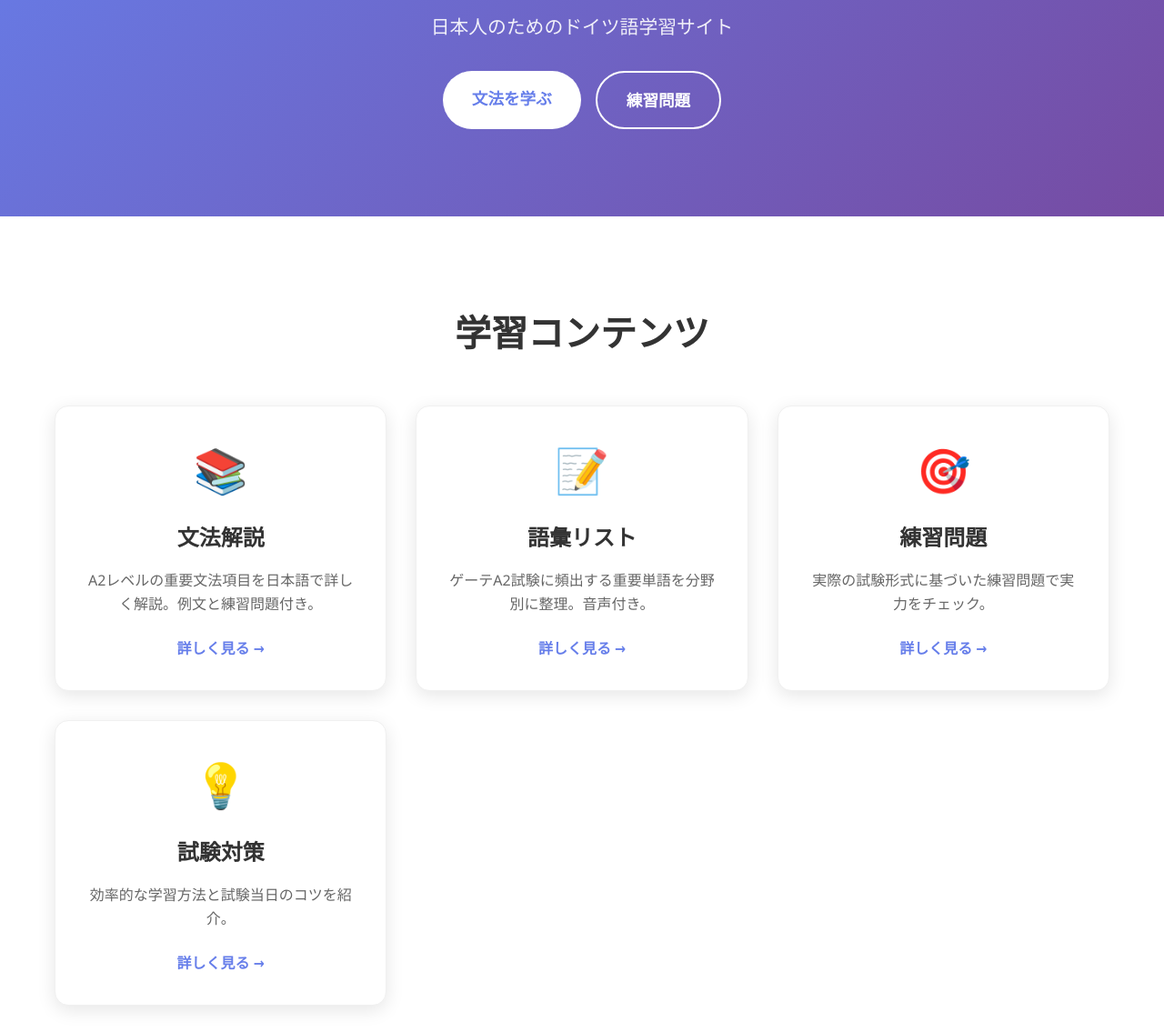
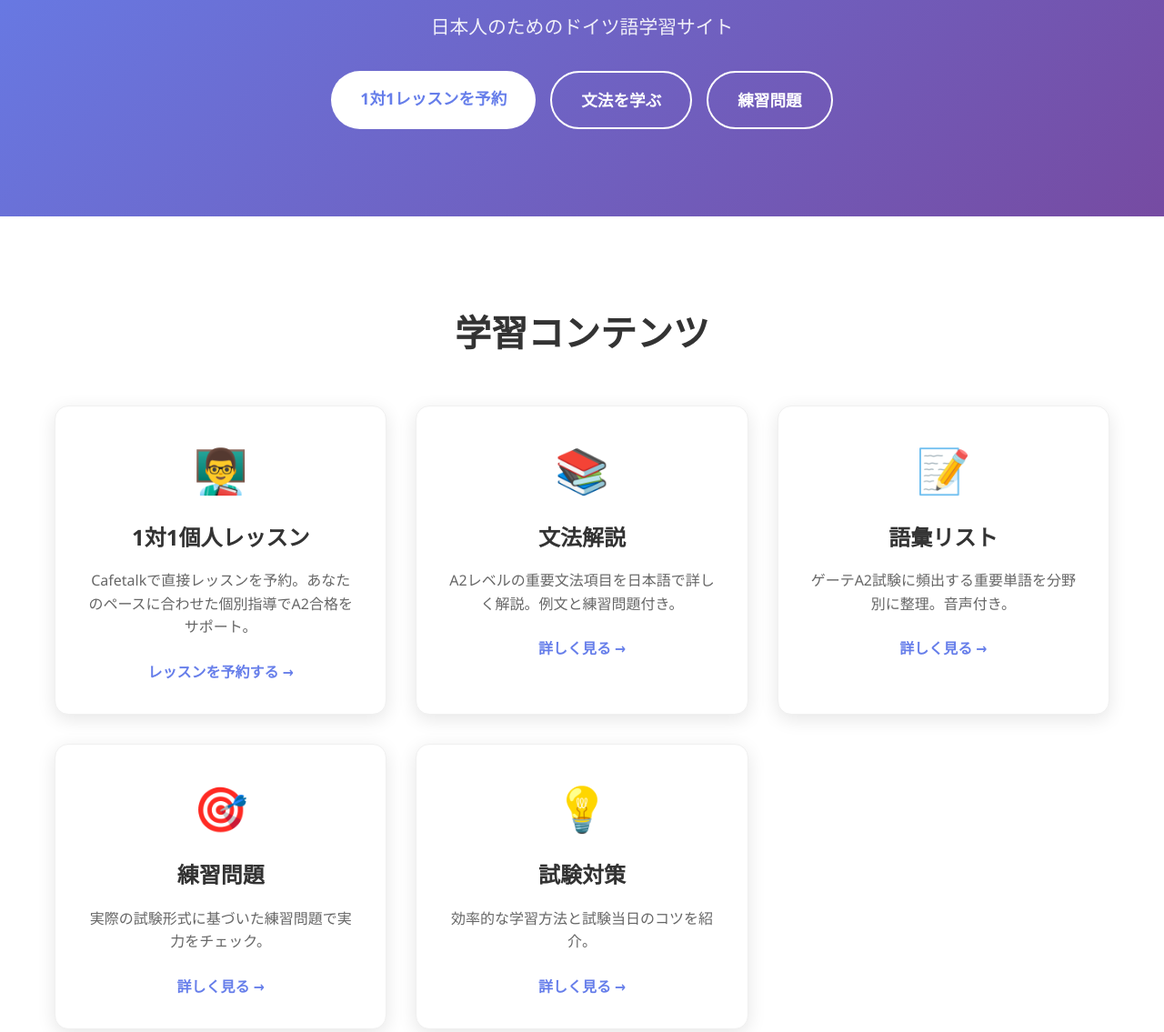
Before and after one commit to ReneDietz/A2Deutsch, a plain HTML site: page index.html in a window 1280 px wide. Shown: the part 267-1402 px from the top of the page at 91% size. Drawn offline with Linux system fonts and the light colour scheme; a script that the page names is missing.

Commit message:
Add Cafetalk link to navigation menu

```diff
--- a/index.html
+++ b/index.html
@@ -15,6 +15,7 @@
         </div>
         <ul class="nav-menu">
           <li><a href="index.html" class="nav-link active">ホーム</a></li>
+          <li><a href="https://cafetalk.com/tutors/profile/?id=your-profile-id" class="nav-link cafetalk-link" target="_blank">1対1レッスン予約</a></li>
           <li><a href="grammar.html" class="nav-link">文法</a></li>
           <li><a href="vocabulary.html" class="nav-link">語彙</a></li>
           <li><a href="exercises.html" class="nav-link">練習問題</a></li>
@@ -35,7 +36,8 @@
         <h1>ゲーテA2試験対策</h1>
         <p>日本人のためのドイツ語学習サイト</p>
         <div class="hero-buttons">
-          <a href="grammar.html" class="btn btn-primary">文法を学ぶ</a>
+          <a href="https://cafetalk.com/tutors/profile/?id=your-profile-id" class="btn btn-primary" target="_blank">1対1レッスンを予約</a>
+          <a href="grammar.html" class="btn btn-secondary">文法を学ぶ</a>
           <a href="exercises.html" class="btn btn-secondary">練習問題</a>
         </div>
       </div>
@@ -45,6 +47,12 @@
       <div class="container">
         <h2>学習コンテンツ</h2>
         <div class="features-grid">
+          <div class="feature-card cafetalk-feature">
+            <div class="feature-icon">👨‍🏫</div>
+            <h3>1対1個人レッスン</h3>
+            <p>Cafetalkで直接レッスンを予約。あなたのペースに合わせた個別指導でA2合格をサポート。</p>
+            <a href="https://cafetalk.com/tutors/profile/?id=your-profile-id" class="feature-link" target="_blank">レッスンを予約する →</a>
+          </div>
           <div class="feature-card">
             <div class="feature-icon">📚</div>
             <h3>文法解説</h3>
@@ -109,10 +117,10 @@
           </ul>
         </div>
         <div class="footer-section">
-          <h4>試験情報</h4>
+          <h4>個人レッスン</h4>
           <ul>
+            <li><a href="https://cafetalk.com/tutors/profile/?id=your-profile-id" target="_blank">Cafetalkでレッスン予約</a></li>
             <li><a href="tips.html">試験対策</a></li>
-            <li><a href="#" onclick="alert('準備中です')">模擬試験</a></li>
             <li><a href="#" onclick="alert('準備中です')">学習計画</a></li>
           </ul>
         </div>
```
